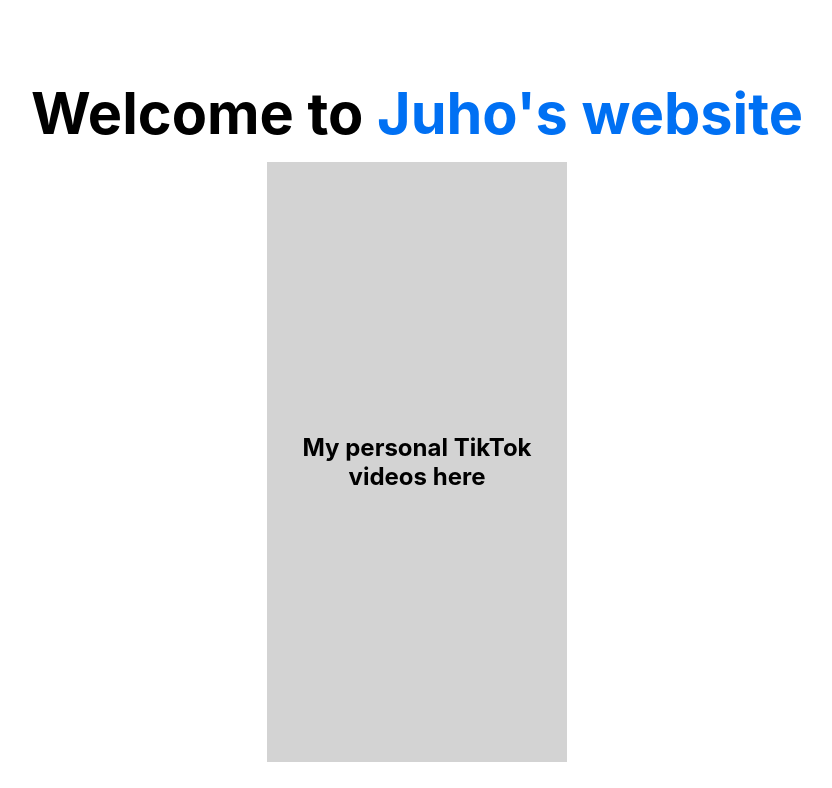
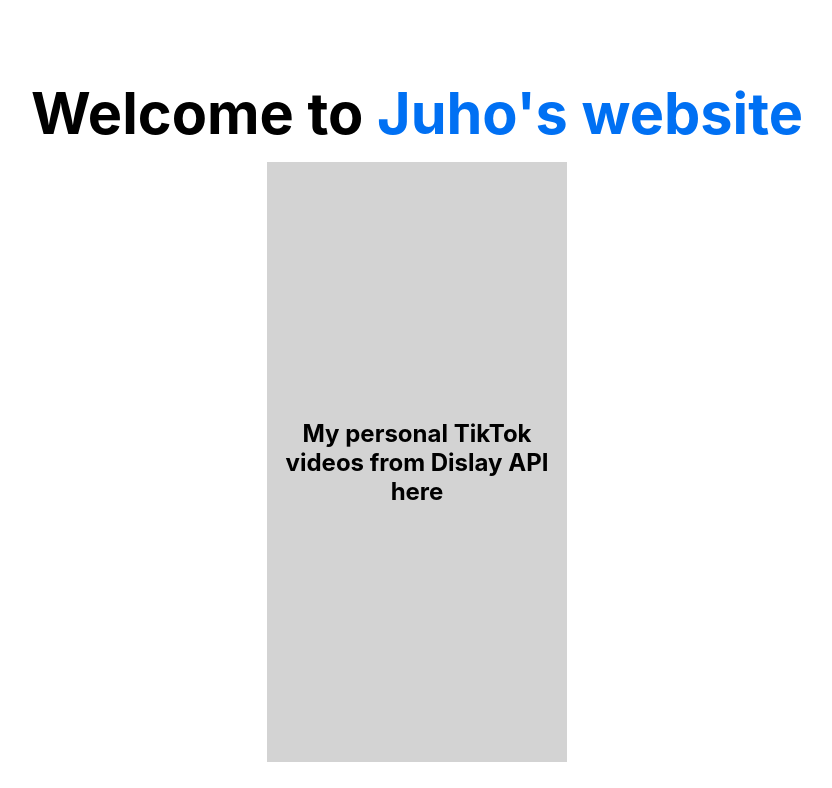
Before and after one commit to juhoalin/tiktok-test, a Next.js app: page / in a window 1280 px wide. Shown: the top 788 px of the page, without its empty margins (223-1055 px from the left). Built offline with nearby package versions, Linux system fonts and the light colour scheme.

Commit message:
edit text

```diff
--- a/pages/index.js
+++ b/pages/index.js
@@ -14,7 +14,7 @@
           Welcome to <a href="https://nextjs.org">Juho's website</a>
         </h1>
         <div className='demoVideo'>
-          <h2>My personal TikTok videos here</h2>
+          <h2>My personal TikTok videos from Dislay API here</h2>
         </div>
         <div className='legalTextBlock'>
           <h1>Terms of Service</h1>
```
